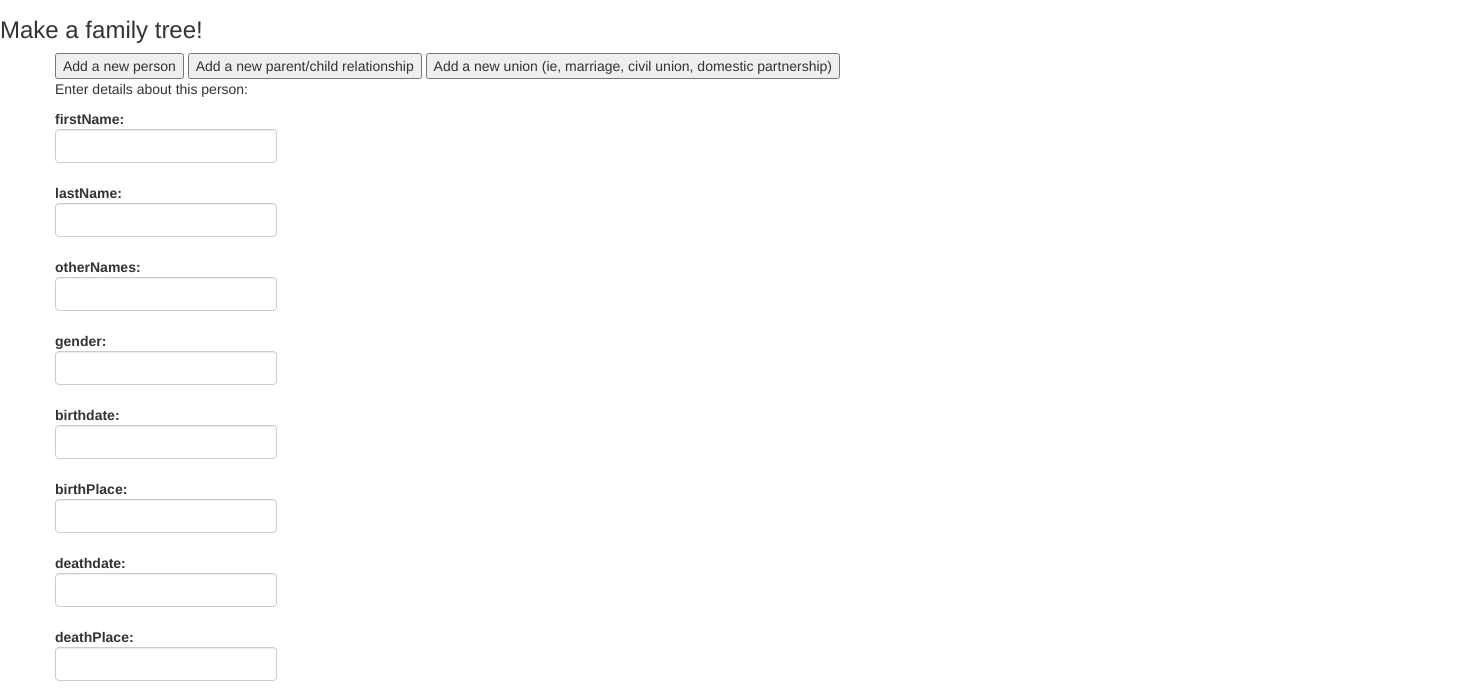
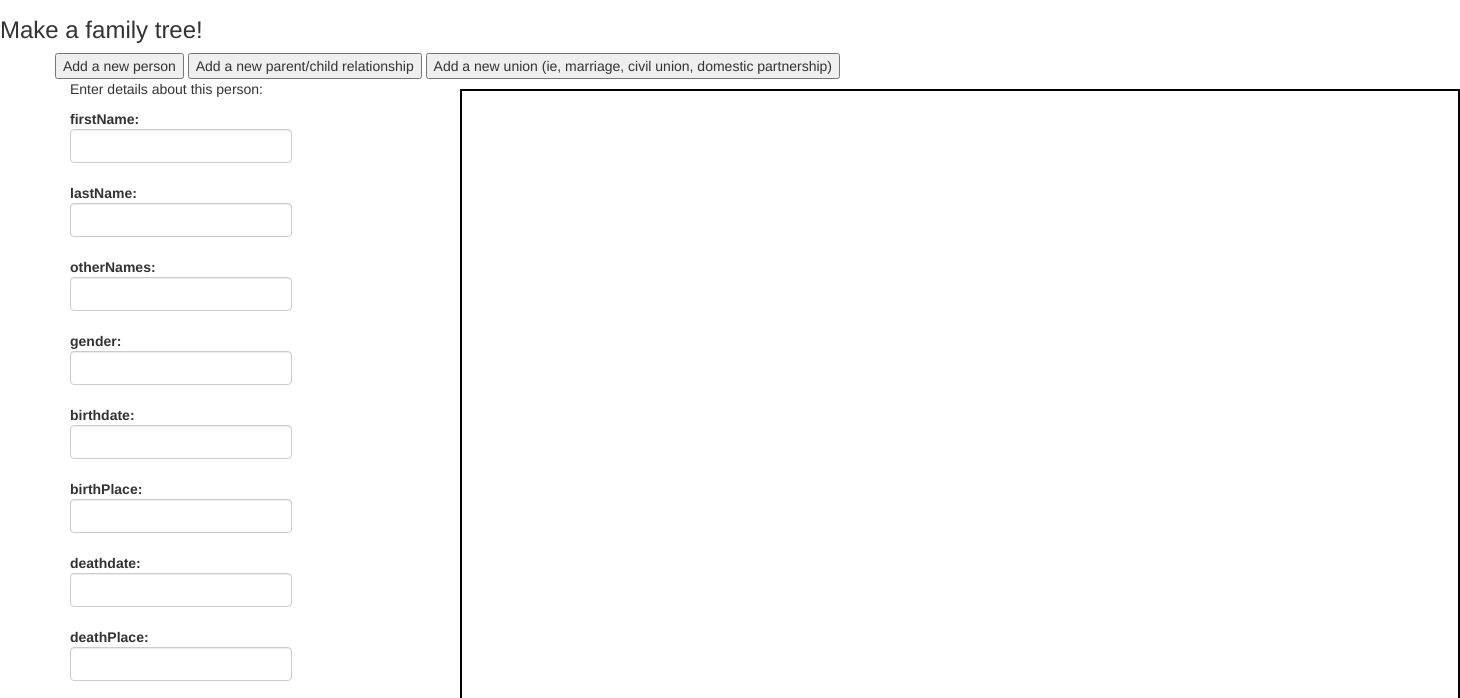
Before and after one commit to asponring/family-tree, a plain HTML site: page index.html in a window 1280 px wide. Shown: the part 63-761 px from the top of the page, 1460 px wide, since content can reach past the window. Drawn offline with Linux system fonts and the light colour scheme.

Commit message:
Columns side by side

```diff
--- a/index.html
+++ b/index.html
@@ -18,9 +18,9 @@
         <button class="new-union">Add a new union (ie, marriage, civil union, domestic partnership)</button>
       </div>
       <div class="row">
-        <div class="details-form .col-md-2"></div>
+        <div class="details-form col-xs-6 col-md-4"></div>
         <p></p>
-        <div class="tree-container .col-md-8"></div>
+        <div class="tree-container col-xs-12 col-sm-6 col-md-8"></div>
       </div>
     </div>
 
```
